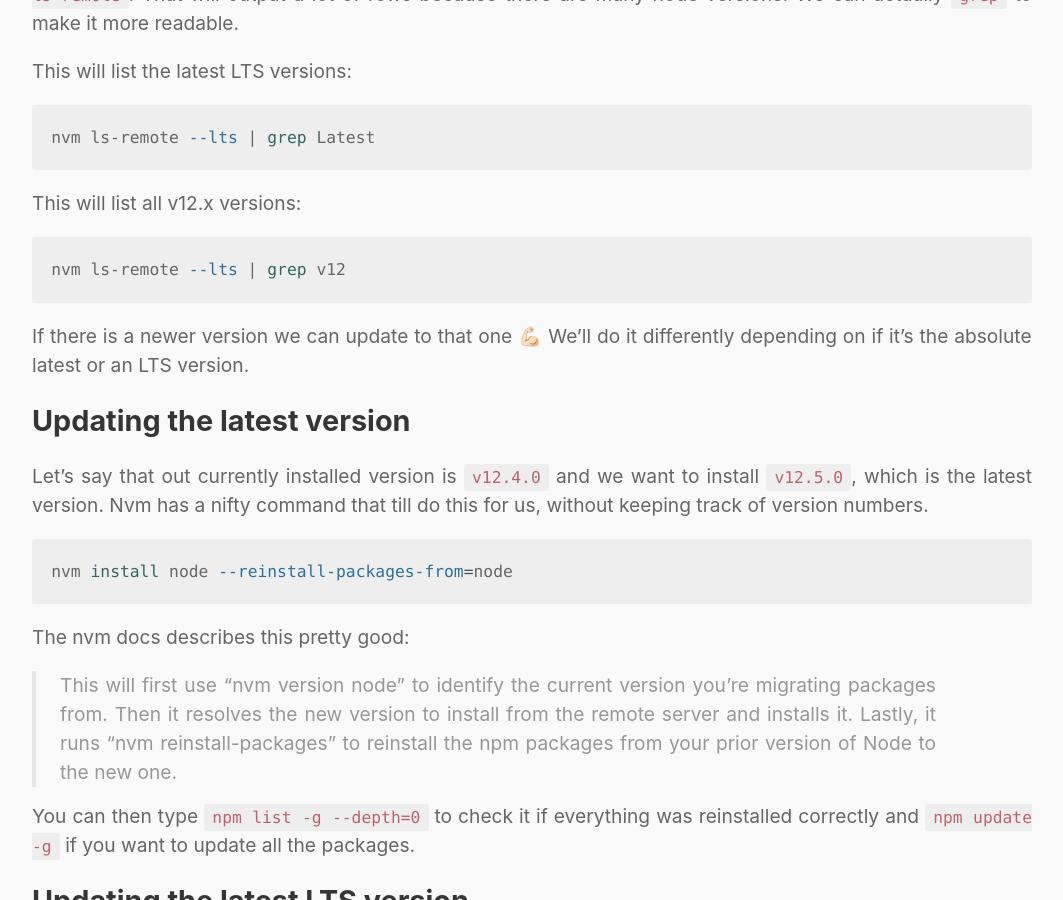
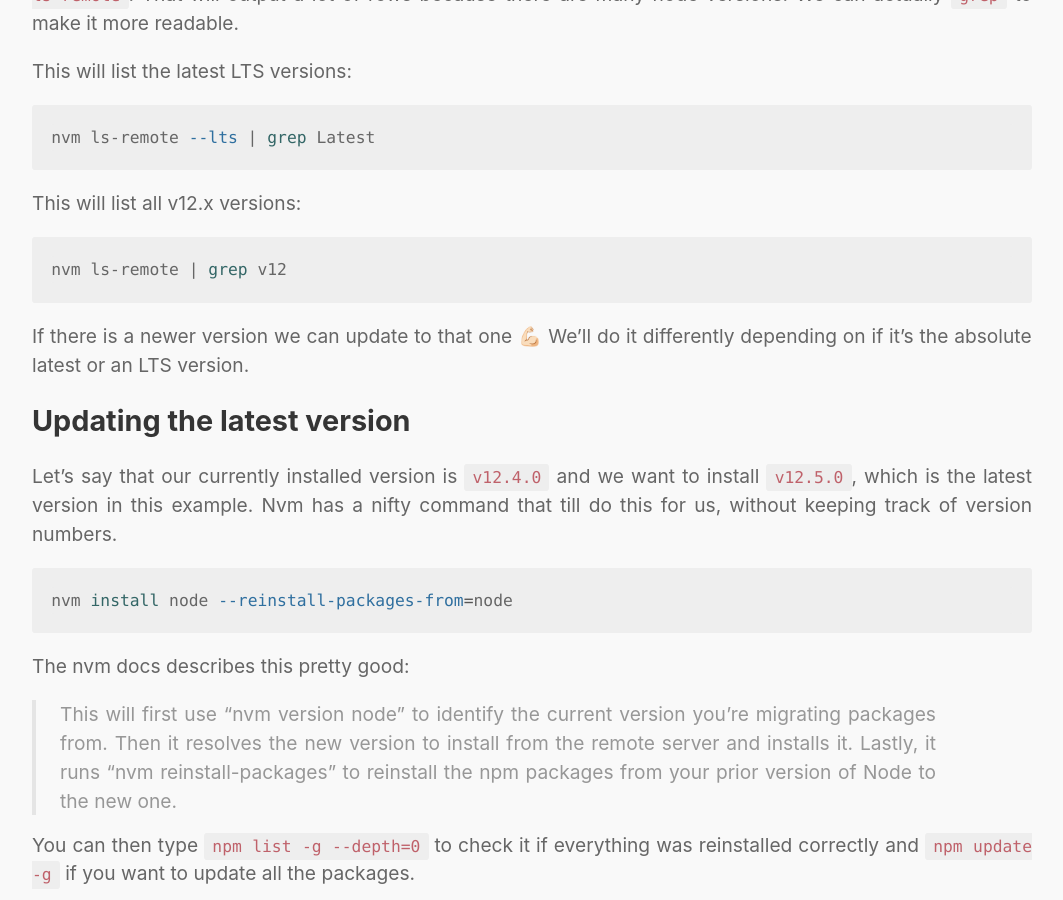
Before and after one commit to samuelsson/samuelsson-homepage, a Jekyll site: the page built from _posts/2019-07-01-update-nvm-installed-node-version-and-keep-globally-installed-packages.md, in a window 1280 px wide and 900 px high, scrolled down 757 px. Shown: the whole window, without its empty margins (108-1171 px from the left). Built offline with Jekyll 4.4.1, drawn with Linux system fonts in a browser that asks for light colours.

Commit message:
Fix typo in post update-nvm-versions

````diff
--- a/_posts/2019-07-01-update-nvm-installed-node-version-and-keep-globally-installed-packages.md
+++ b/_posts/2019-07-01-update-nvm-installed-node-version-and-keep-globally-installed-packages.md
@@ -16,13 +16,13 @@
 
 This will list all v12.x versions:
 ```shell
-nvm ls-remote --lts | grep v12
+nvm ls-remote | grep v12
 ```
 
 If there is a newer version we can update to that one 💪🏻 We'll do it differently depending on if it's the absolute latest or an LTS version.
 
 ## Updating the latest version
-Let’s say that out currently installed version is `v12.4.0` and we want to install `v12.5.0`, which is the latest version. Nvm has a nifty command that till do this for us, without keeping track of version numbers.
+Let’s say that our currently installed version is `v12.4.0` and we want to install `v12.5.0`, which is the latest version in this example. Nvm has a nifty command that till do this for us, without keeping track of version numbers.
 
 ```shell
 nvm install node --reinstall-packages-from=node
````
